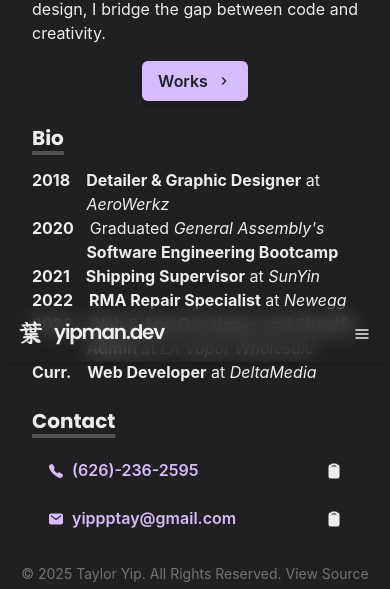
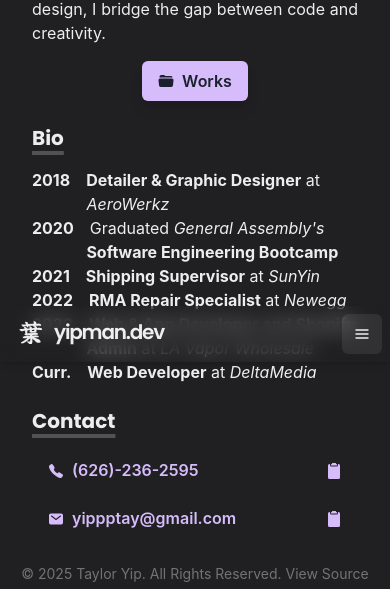
Before and after one commit to yippptay/yippptay_portfolio, a Next.js app: page / in a window 390 px wide. Shown: the part 483-1072 px from the top of the page. Built offline with nearby package versions, Linux system fonts and the light colour scheme.

Commit message:
contact and navbar

```diff
--- a/components/email-contact.js
+++ b/components/email-contact.js
@@ -1,13 +1,29 @@
 import {
     useClipboard,
+    useToast,
     Flex,
     Link,
     Button,
+    Icon,
 } from '@chakra-ui/react'
-import { IoMail, IoClipboard } from "react-icons/io5"
+import { IoMail } from "react-icons/io5"
+import { BsClipboard2CheckFill, BsClipboard2Fill } from "react-icons/bs";
 
 const EmailContact = () => {
-    const { onCopy, hasCopied } = useClipboard('yippptay@gmail.com')
+
+    const { onCopy, hasCopied } = useClipboard('yippptay@gmail.com');
+    const toast = useToast({
+        title: 'Copied email to clipboard',
+        duration: 1500,
+        colorScheme: 'purple',
+        isClosable: true,
+        position: 'top',
+        containerStyle: {
+            '@media only screen and (max-width: 600px)': {
+                width: '96vw',
+            },
+        },
+    });
 
     return (
         <>
@@ -24,7 +40,10 @@ const EmailContact = () => {
                         yippptay@gmail.com
                     </Button>
                 </Link>
-                <Button variant="ghost" onClick={onCopy}>{hasCopied ? 'Copied!' : <IoClipboard/>}</Button>
+                <Button
+                    variant="ghost"
+                    onClick={function(event){ onCopy(); toast()}}>{hasCopied ? <Icon as={BsClipboard2CheckFill} color='purple.200'/> : <Icon as={BsClipboard2Fill} color='purple.200'/>}
+                </Button>
             </Flex>
 
         </>
--- a/components/navbar.js
+++ b/components/navbar.js
@@ -8,7 +8,6 @@ import {
   Heading,
   Flex,
   Menu,
-  MenuButton,
   IconButton,
   useColorModeValue,
   Stack,
@@ -35,7 +34,7 @@ const LinkItem = ({ href, path, target, children, ...props }) => {
       href={href}
       scroll={false}
       p={2}
-      bg={active ? 'grassTeal' : undefined}
+      bg={active ? 'purple.200' : undefined}
       color={active ? '#202023' : inactiveColor}
       target={target}
       {...props}
@@ -58,11 +57,7 @@ const Navbar = props => {
       w="100%"
       bg={useColorModeValue('#ffffff40', '#20202380')}
       css={{ backdropFilter: 'blur(10px)' }}
-      sx={{
-        '@media only screen and (max-width: 600px)': {
-          bottom: '-1px',
-        },
-      }}
+      bottom={{ base: '-1px' , sm: 'auto'}}
       zIndex={2}
       {...props}
     >
@@ -122,10 +117,9 @@ const Navbar = props => {
           <Box ml={2} display={{ base: 'inline-block', md: 'none' }}>
             <Menu isLazy id="navbar-menu">
 
-              <MenuButton
-                as={IconButton}
+              <IconButton
+                aria-label='Menu'
                 icon={<HamburgerIcon />}
-                variant="ghost"
                 onClick={onOpen}
               />
 
--- a/components/phone-contact.js
+++ b/components/phone-contact.js
@@ -1,13 +1,29 @@
 import {
     useClipboard,
+    useToast,
     Flex,
     Link,
     Button,
+    Icon,
 } from '@chakra-ui/react'
-import { IoCall, IoClipboard } from "react-icons/io5"
+import { IoCall } from "react-icons/io5"
+import { BsClipboard2CheckFill, BsClipboard2Fill } from "react-icons/bs";
 
 const PhoneContact = () => {
-    const { onCopy, hasCopied } = useClipboard('+16262362595')
+
+    const { onCopy, hasCopied } = useClipboard('+16262362595');
+    const toast = useToast({
+        title: 'Copied phone to clipboard',
+        duration: 1500,
+        colorScheme: 'purple',
+        isClosable: true,
+        position: 'top',
+        containerStyle: {
+            '@media only screen and (max-width: 600px)': {
+                width: '96vw',
+            },
+        },
+    });
 
     return (
         <>
@@ -19,12 +35,15 @@ const PhoneContact = () => {
                     <Button
                         variant="ghost"
                         colorScheme="purple"
-                        leftIcon={<IoCall />}
+                        leftIcon={<IoCall/>}
                     >
                         (626)-236-2595
                     </Button>
                 </Link>
-                <Button variant="ghost" onClick={onCopy}>{hasCopied ? 'Copied!' : <IoClipboard/>}</Button>
+                <Button
+                    variant="ghost"
+                    onClick={function(event){ onCopy(); toast()}}>{hasCopied ? <Icon as={BsClipboard2CheckFill} color='purple.200'/> : <Icon as={BsClipboard2Fill} color='purple.200'/>}
+                </Button>
             </Flex>
 
         </>
--- a/pages/index.js
+++ b/pages/index.js
@@ -8,9 +8,11 @@ import {
   Text,
   Flex,
 } from '@chakra-ui/react'
+import {
+  IoFolderOpen,
+} from 'react-icons/io5'
 import PhoneContact from '../components/phone-contact'
 import EmailContact from '../components/email-contact'
-import { ChevronRightIcon } from '@chakra-ui/icons'
 import Paragraph from '../components/paragraph'
 import { BioSection, BioYear } from '../components/bio'
 import Layout from '../components/layouts/article'
@@ -99,7 +101,7 @@ const Home = () => (
             as={NextLink}
             href="/works"
             scroll={false}
-            rightIcon={<ChevronRightIcon />}
+            leftIcon={<IoFolderOpen/>}
             colorScheme="purple"
           >
             Works
--- a/pages/works/rev.js
+++ b/pages/works/rev.js
@@ -14,7 +14,7 @@ import {
     <Layout title="Rev Automotive">
       <Container>
         <Title>
-          Rev Automotive <Badge variant='subtle' colorScheme='blue'>XXXX-XXXX</Badge>
+          Rev Automotive <Badge variant='subtle' colorScheme='blue'>2014-2018</Badge>
         </Title>
         <P>
             Rev Auto Car Care is a manufacturer of premium car care products. Over the years,
```
